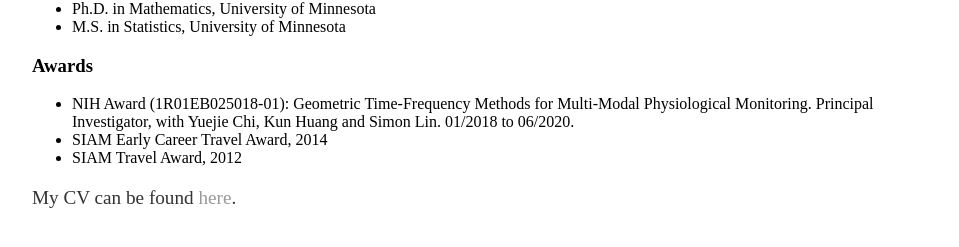
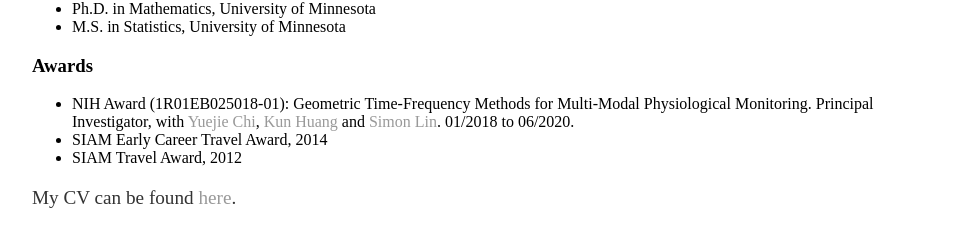
Before and after one commit to mathGrace/mathGrace.github.io, a Jekyll site: the page built from bio.md, in a window 1280 px wide. Shown: the part 384-631 px from the top of the page, without its empty margins (160-1119 px from the left). Built offline with Jekyll 4.4.1, drawn with Linux system fonts in a browser that asks for light colours; some of the changed lines change nothing that is shown.

Commit message:
Update bio.md

```diff
--- a/bio.md
+++ b/bio.md
@@ -18,7 +18,7 @@ University Dominguez Hills
 ### Awards
 - NIH Award (1R01EB025018-01): Geometric Time-Frequency Methods for Multi-Modal
 Physiological Monitoring.
-Principal Investigator, with Yuejie Chi, Kun Huang and Simon Lin. 01/2018 to 06/2020.
+Principal Investigator, with [Yuejie Chi](https://users.ece.cmu.edu/~yuejiec/), [Kun Huang](https://medicine.iu.edu/faculty/38697/huang-kun/) and [Simon Lin](https://www.nationwidechildrens.org/find-a-doctor/profiles/simon-m-lin). 01/2018 to 06/2020.
 - SIAM Early Career Travel Award, 2014
 - SIAM Travel Award, 2012
 
```
